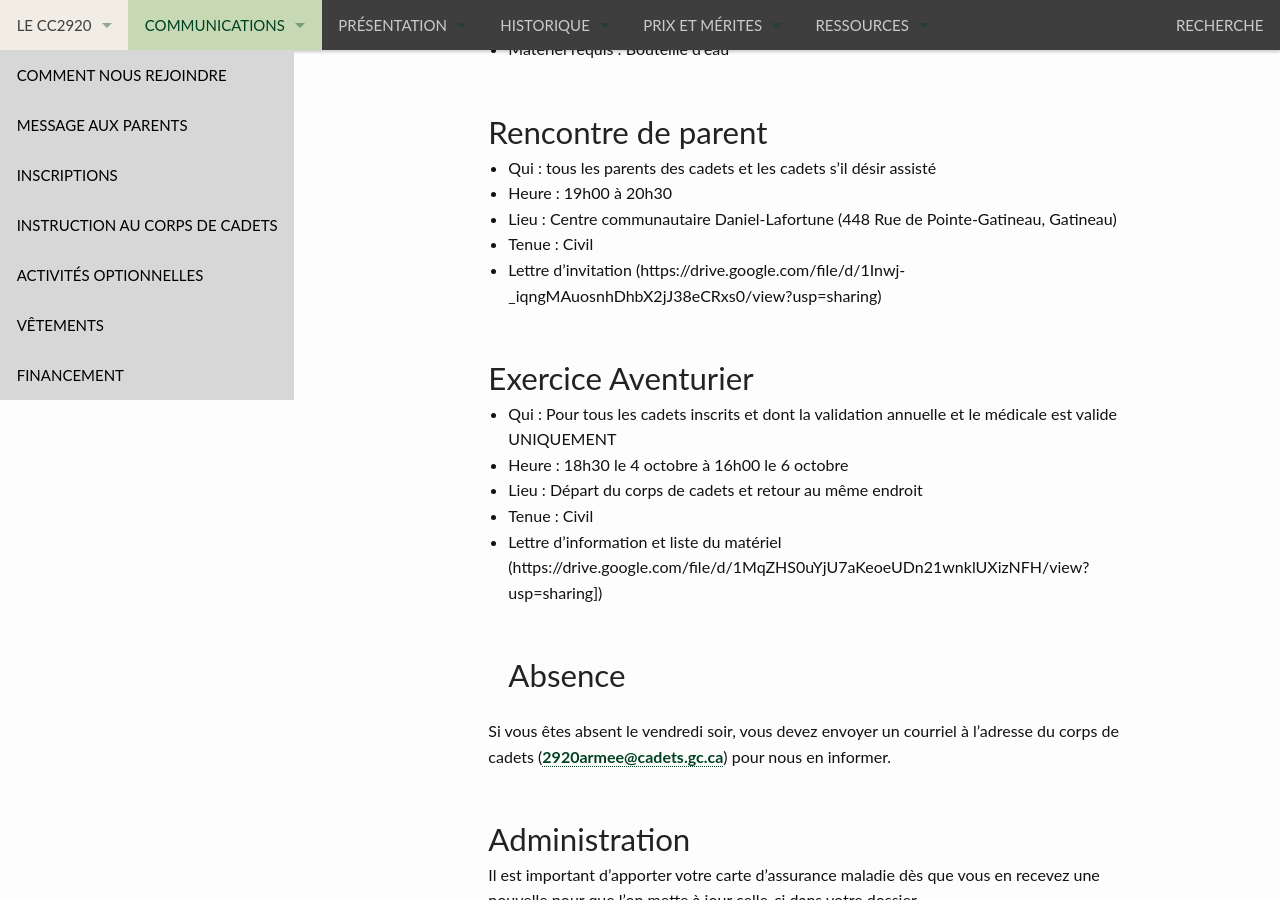
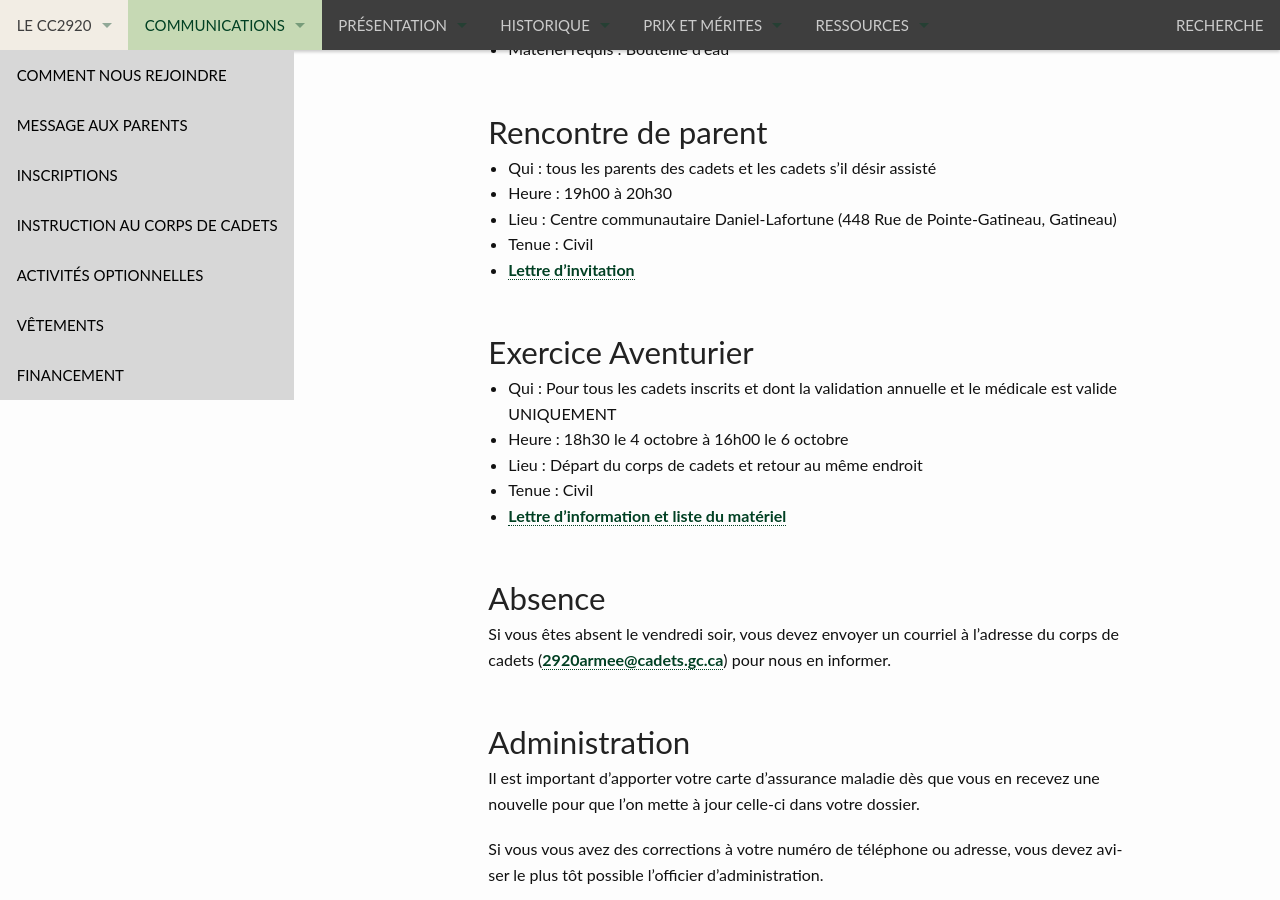
Before and after one commit to CC2920/web, a Jekyll site: the page built from _communications/messages.md, in a window 1280 px wide and 900 px high, scrolled down 2437 px. Built offline with Jekyll 4.4.1, drawn with Linux system fonts in a browser that asks for light colours.

Commit message:
Update messages.md

```diff
--- a/_communications/messages.md
+++ b/_communications/messages.md
@@ -70,7 +70,7 @@ Tous les cadets doivent avoir rapporter les documents de confirmation que leur c
 - Heure : 19h00 à 20h30
 - Lieu : Centre communautaire Daniel-Lafortune (448 Rue de Pointe-Gatineau, Gatineau)
 - Tenue : Civil
-- Lettre d'invitation (https://drive.google.com/file/d/1Inwj-_iqngMAuosnhDhbX2jJ38eCRxs0/view?usp=sharing)
+- [Lettre d'invitation](ttps://drive.google.com/file/d/1Inwj-_iqngMAuosnhDhbX2jJ38eCRxs0/view?usp=sharing)
 
 ## Exercice Aventurier
 
@@ -78,7 +78,9 @@ Tous les cadets doivent avoir rapporter les documents de confirmation que leur c
 - Heure : 18h30 le 4 octobre à 16h00 le 6 octobre
 - Lieu : Départ du corps de cadets et retour au même endroit
 - Tenue : Civil
-- Lettre d'information et liste du matériel (https://drive.google.com/file/d/1MqZHS0uYjU7aKeoeUDn21wnklUXizNFH/view?usp=sharing])
+- [Lettre d'information et liste du matériel](https://drive.google.com/file/d/1MqZHS0uYjU7aKeoeUDn21wnklUXizNFH/view?usp=sharing])
+
+
 ## Absence
 
 Si vous êtes absent le vendredi soir, vous devez envoyer un courriel à l'adresse du corps de cadets (<2920armee@cadets.gc.ca>) pour nous en informer.
```
